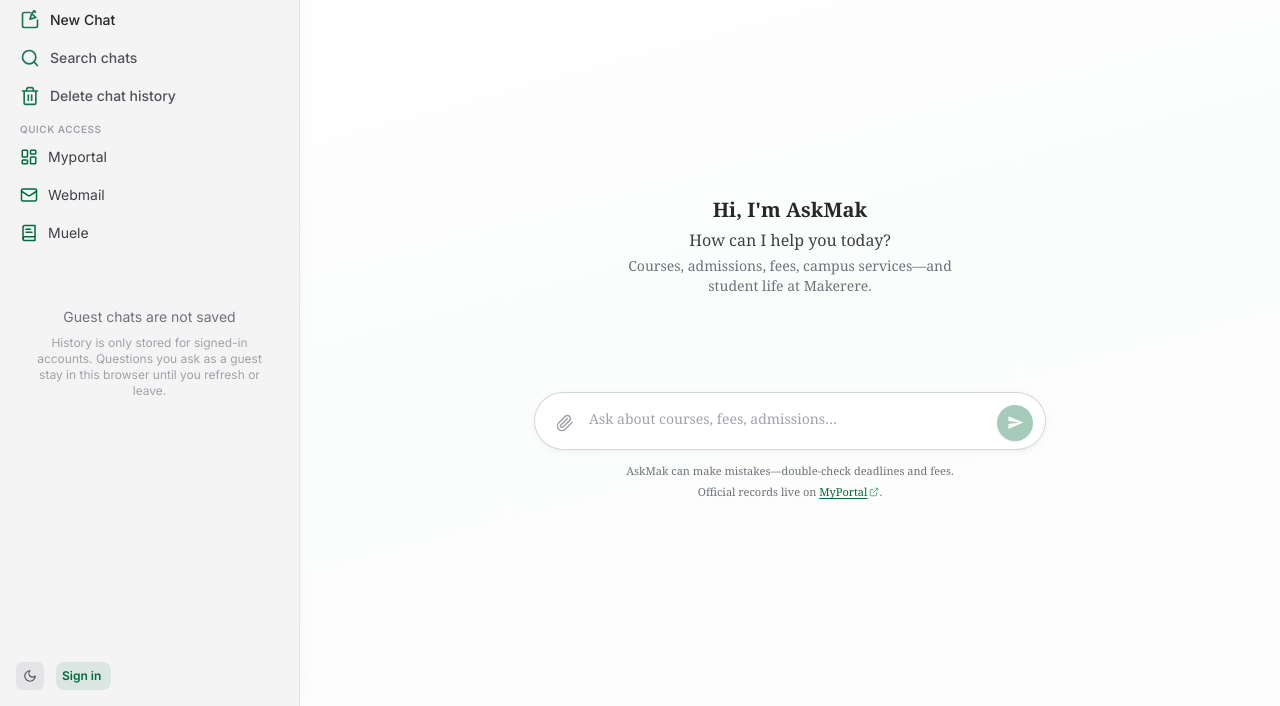
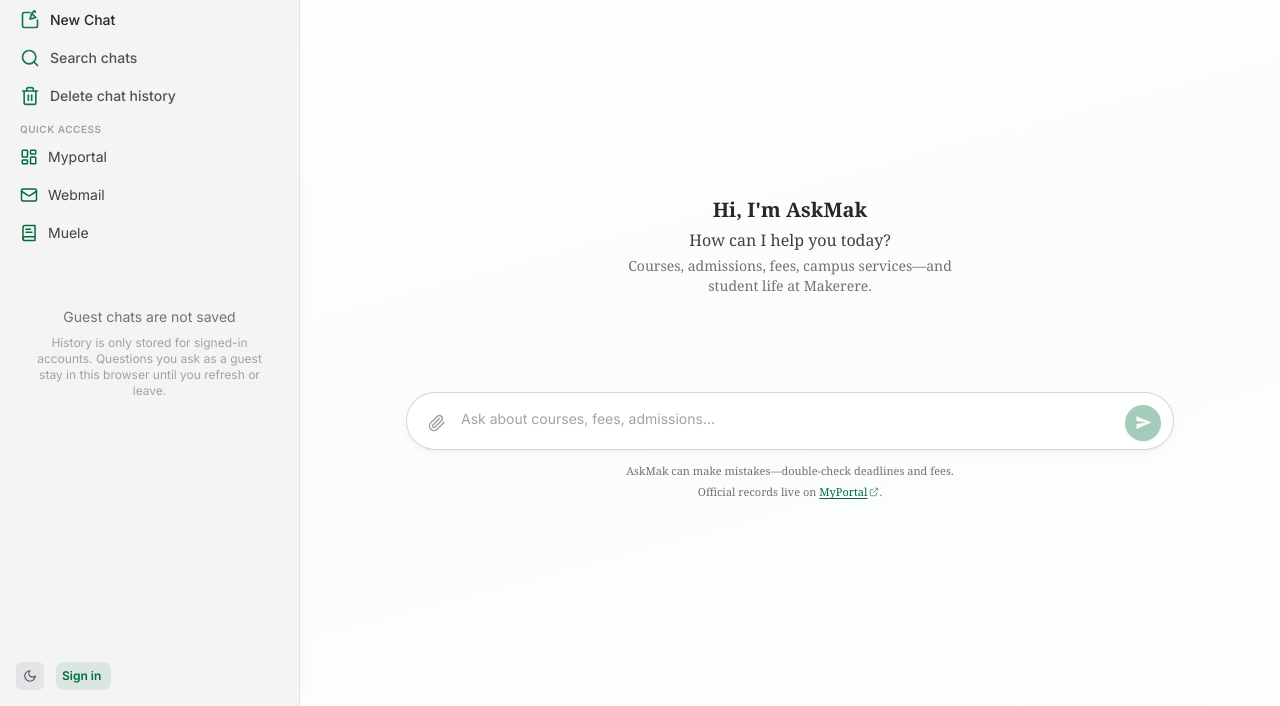
Before and after one commit to Nelson211-0ss/askmakchatbot, a website: page frontend/public/chat.html in a window 1280 px wide. Shown: the part 94-800 px from the top of the page. Drawn offline with nearby package versions, Linux system fonts and the light colour scheme; no server answers; a web font is replaced by a local one.

Commit message:
UI and font

```diff
--- a/frontend/public/chat.html
+++ b/frontend/public/chat.html
@@ -247,7 +247,7 @@
         lg:pl-[max(1.25rem,env(safe-area-inset-left,0px))] lg:pr-[max(1.25rem,env(safe-area-inset-right,0px))]
         pb-[max(0.75rem,env(safe-area-inset-bottom,0px))] pt-3
         pl-[max(1rem,env(safe-area-inset-left,0px))] pr-[max(1rem,env(safe-area-inset-right,0px))]">
-        <div id="image-preview" class="hidden flex max-sm:w-[min(21rem,calc(100vw-1.75rem))] sm:w-[min(100%,32rem)] max-w-full mx-auto items-center gap-3 bg-zinc-100/60 dark:bg-white/[0.06] border-0 rounded-full p-2 mb-2">
+        <div id="image-preview" class="hidden flex w-full max-w-3xl mx-auto items-center gap-3 bg-zinc-100/60 dark:bg-white/[0.06] border-0 rounded-full p-2 mb-2">
           <img src="" alt="Preview" class="w-12 h-12 rounded-lg object-cover shrink-0">
           <div class="flex-1 min-w-0">
             <div class="preview-name text-xs font-medium truncate text-zinc-700 dark:text-zinc-200"></div>
@@ -258,13 +258,13 @@
           </button>
         </div>
 
-        <div id="upload-progress" class="hidden mb-2 max-sm:w-[min(21rem,calc(100vw-1.75rem))] sm:w-[min(100%,32rem)] max-w-full mx-auto">
+        <div id="upload-progress" class="hidden mb-2 w-full max-w-3xl mx-auto">
           <div class="h-1 bg-zinc-200 dark:bg-chat-canvas rounded-full overflow-hidden">
             <div class="progress-bar h-full bg-mak-green dark:bg-mak-green/70 rounded-full transition-all duration-300" style="width: 0%"></div>
           </div>
         </div>
 
-        <div class="composer-input-row flex max-sm:w-[min(21rem,calc(100vw-1.75rem))] sm:w-[min(100%,32rem)] max-w-full mx-auto items-end justify-center gap-1 max-sm:gap-[0.35rem] sm:gap-1.5 rounded-full max-sm:px-[0.55rem] max-sm:py-[0.45rem] sm:px-3 sm:py-2 min-h-[3.1rem] sm:min-h-[3.25rem] border border-zinc-300/95 dark:border-zinc-600/85 bg-white/95 dark:bg-chat-raised/95 shadow-[0_2px_8px_-2px_rgba(15,23,42,0.08)] max-sm:shadow-[0_3px_14px_-4px_rgba(15,23,42,0.12)] dark:shadow-[0_2px_12px_-4px_rgba(0,0,0,0.35)] dark:max-sm:shadow-[0_4px_20px_-6px_rgba(0,0,0,0.45)] transition-[box-shadow,border-color] focus-within:border-mak-green/70 dark:focus-within:border-mak-green/55 focus-within:shadow-[0_0_0_3px_rgba(0,107,60,0.12)] dark:focus-within:shadow-[0_0_0_3px_rgba(0,107,60,0.18)] box-border">
+        <div class="composer-input-row flex w-full max-w-3xl mx-auto items-end justify-center gap-1 max-sm:gap-[0.35rem] sm:gap-1.5 rounded-full max-sm:px-[0.55rem] max-sm:py-[0.45rem] sm:px-3 sm:py-2 min-h-[3.1rem] sm:min-h-[3.25rem] border border-zinc-300/95 dark:border-zinc-600/85 bg-white/95 dark:bg-chat-raised/95 shadow-[0_2px_8px_-2px_rgba(15,23,42,0.08)] max-sm:shadow-[0_3px_14px_-4px_rgba(15,23,42,0.12)] dark:shadow-[0_2px_12px_-4px_rgba(0,0,0,0.35)] dark:max-sm:shadow-[0_4px_20px_-6px_rgba(0,0,0,0.45)] transition-[box-shadow,border-color] focus-within:border-mak-green/70 dark:focus-within:border-mak-green/55 focus-within:shadow-[0_0_0_3px_rgba(0,107,60,0.12)] dark:focus-within:shadow-[0_0_0_3px_rgba(0,107,60,0.18)] box-border">
           <button class="attach-btn shrink-0 w-10 h-10 min-w-[2.75rem] min-h-[2.75rem] sm:min-w-0 sm:min-h-0 sm:w-9 sm:h-9 rounded-full hover:bg-zinc-100 dark:hover:bg-mak-green/12 flex items-center justify-center text-zinc-400 dark:text-zinc-500 bg-transparent border-none cursor-pointer transition touch-manipulation">
             <svg xmlns="http://www.w3.org/2000/svg" width="18" height="18" viewBox="0 0 24 24" fill="none" stroke="currentColor" stroke-width="2" stroke-linecap="round" stroke-linejoin="round"><path d="m21.44 11.05-9.19 9.19a6 6 0 0 1-8.49-8.49l8.57-8.57A4 4 0 1 1 18 8.84l-8.59 8.57a2 2 0 0 1-2.83-2.83l8.49-8.48"/></svg>
           </button>
@@ -276,7 +276,7 @@
           </button>
         </div>
 
-        <p class="text-[11px] text-zinc-500 dark:text-zinc-400 text-center mt-3 leading-relaxed px-2 max-sm:w-[min(21rem,calc(100vw-1.75rem))] sm:w-[min(100%,32rem)] max-w-full mx-auto">AskMak can make mistakes—double-check deadlines and fees.<span class="block mt-1">Official records live on <a href="https://myportal.mak.ac.ug/" target="_blank" rel="noopener noreferrer" class="text-mak-green font-medium underline underline-offset-2 hover:text-mak-gold inline-flex items-center gap-0.5">MyPortal <span class="sr-only">(opens in new tab)</span><svg class="inline shrink-0 opacity-70" width="10" height="10" viewBox="0 0 24 24" fill="none" stroke="currentColor" stroke-width="2" aria-hidden="true"><path d="M18 13v6a2 2 0 0 1-2 2H5a2 2 0 0 1-2-2V8a2 2 0 0 1 2-2h6"/><path d="m15 3 6 0 0 6"/><path d="M10 14 21 3"/></svg></a>.</span></p>
+        <p class="text-[11px] text-zinc-500 dark:text-zinc-400 text-center mt-3 leading-relaxed px-2 w-full max-w-3xl mx-auto">AskMak can make mistakes—double-check deadlines and fees.<span class="block mt-1">Official records live on <a href="https://myportal.mak.ac.ug/" target="_blank" rel="noopener noreferrer" class="text-mak-green font-medium underline underline-offset-2 hover:text-mak-gold inline-flex items-center gap-0.5">MyPortal <span class="sr-only">(opens in new tab)</span><svg class="inline shrink-0 opacity-70" width="10" height="10" viewBox="0 0 24 24" fill="none" stroke="currentColor" stroke-width="2" aria-hidden="true"><path d="M18 13v6a2 2 0 0 1-2 2H5a2 2 0 0 1-2-2V8a2 2 0 0 1 2-2h6"/><path d="m15 3 6 0 0 6"/><path d="M10 14 21 3"/></svg></a>.</span></p>
       </div>
     </div>
 
--- a/frontend/public/css/chat-fonts.css
+++ b/frontend/public/css/chat-fonts.css
@@ -1,3 +1,23 @@
+/*
+ * Styrene B — composer textarea only (#message-input).
+ * Add licensed .woff2 files under /assets/fonts/styrene-b/ (names below) or adjust urls.
+ */
+@font-face {
+  font-family: 'Styrene B';
+  src: url('/assets/fonts/styrene-b/StyreneB-Regular.woff2') format('woff2');
+  font-weight: 400;
+  font-style: normal;
+  font-display: swap;
+}
+
+@font-face {
+  font-family: 'Styrene B';
+  src: url('/assets/fonts/styrene-b/StyreneB-Medium.woff2') format('woff2');
+  font-weight: 500;
+  font-style: normal;
+  font-display: swap;
+}
+
 /* Anthropic Serif — used on chat.html only (see /css/styles.css #chat-body) */
 /* Font files via jsDelivr: https://github.com/devchauhann/fonts */
 
--- a/frontend/public/css/styles.css
+++ b/frontend/public/css/styles.css
@@ -28,6 +28,11 @@ option {
 #chat-body textarea,
 #chat-body select {
   font-family: 'Anthropic Serif', Georgia, 'Times New Roman', serif;
+}
+
+/* Composer textarea: Styrene B (webfonts in /css/chat-fonts.css; files in /assets/fonts/styrene-b/) */
+#chat-body #message-input {
+  font-family: 'Styrene B', var(--font-sans);
 }
 
 #chat-messages .msg-content pre,
```
